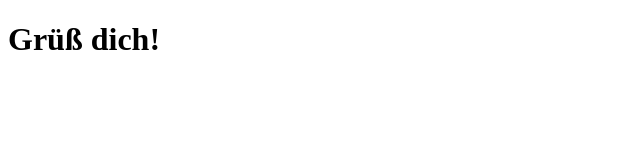
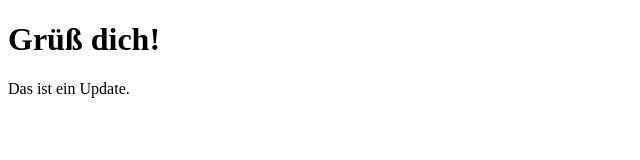
Before and after one commit to arbeitstitel/datafunnel, a plain HTML site: page index.html in a window 1280 px wide. Shown: the whole page, without its empty margins (0-640 px from the left). Drawn offline with Linux system fonts and the light colour scheme.

Commit message:
Hello Index

```diff
--- a/index.html
+++ b/index.html
@@ -6,5 +6,6 @@
   </head>
   <body>
     <h1>Grüß dich!</h1>
+    <p>Das ist ein Update.</p>
   </body>
 </html>
```
